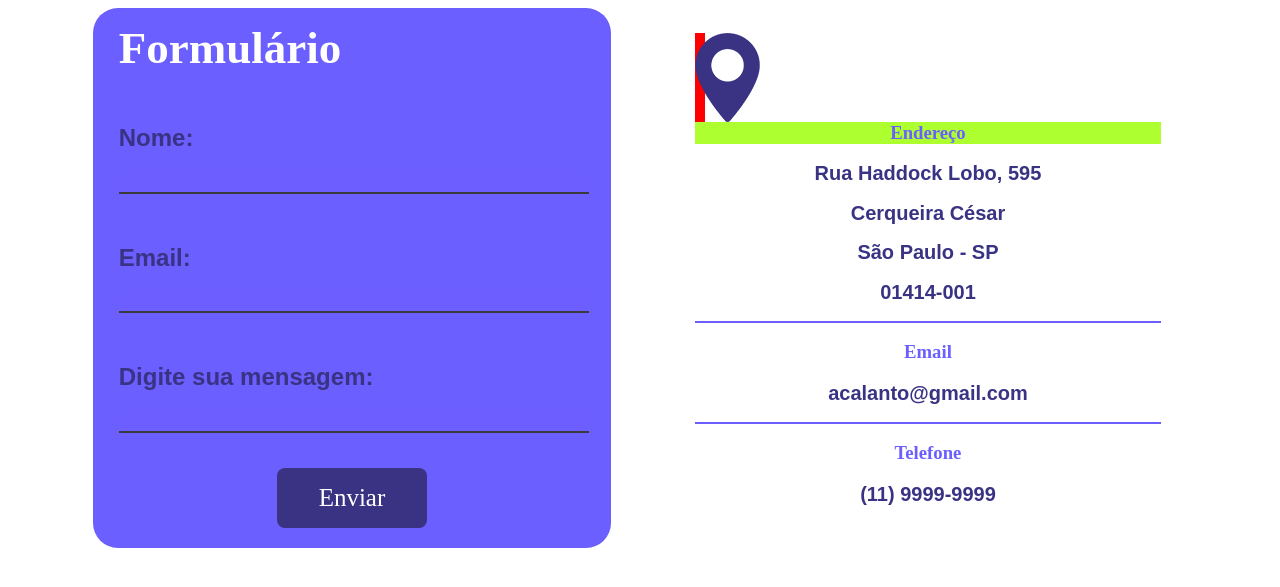
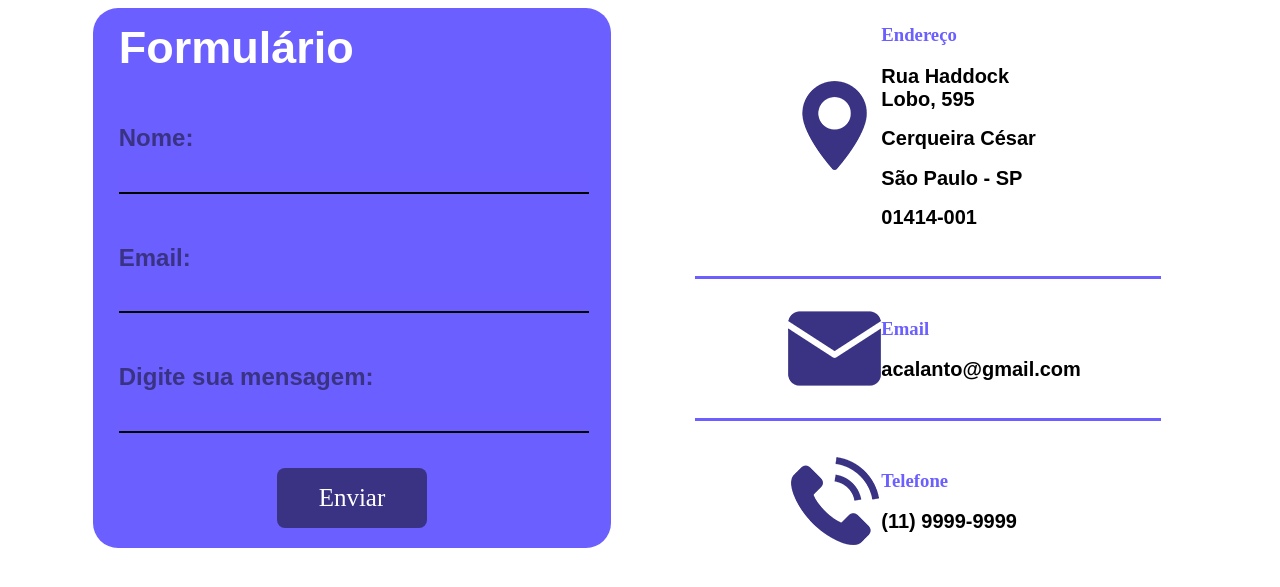
Before and after one commit to jvloliveiraa/Acalanto, a plain HTML site: page Site Institucional/HTML/Contato.html in a window 1280 px wide. Shown: the part 111-698 px from the top of the page. Drawn offline with Linux system fonts and the light colour scheme.

Commit message:
gg página contato

```diff
--- a/Site Institucional/CSS/Estilo.css
+++ b/Site Institucional/CSS/Estilo.css
@@ -309,6 +309,7 @@ h2{
     color: white;
     font-size: 45px;
     margin: auto;
+    font-family: Arial, Helvetica, sans-serif;
 }
 
 .card_informacoes{
@@ -363,16 +364,15 @@ h2{
 .card_informacoes .label h2{
     font-size: 20px;
     font-family: Arial, Helvetica, sans-serif;
-    display: flex;
-    justify-content: center;
+    color: black;
+
 }
 
-.card_informacoes .label h3{
-    display: flex;
-    justify-content: center;
-}
+/* .card_informacoes .label h3{
 
-.card_informacoes #div_email{
+} */
+
+ /* .card_informacoes #div_email{
     border-top: 2px solid #6c5eff;
     border-bottom: 2px solid #6c5eff;
 }
@@ -386,32 +386,57 @@ h2{
     margin-top: 0;
     display: flex;
     justify-content: center;
+} */
+
+
+/* Imagem */
+.card_informacoes .label .div_img_loca{
+    display: flex;
+    width: 20%;
+    margin: auto;
+    justify-content: center;
+    margin-right: 0;
 }
 
-/* Imagem */
-.card_informacoes #div_img_loca{
-    display: flex;
-    background-color: red;
-    width: 10px;
-    align-self: flex-end;
+.card_informacoes .label .label_info{
+    width: 40%;
+    margin: auto;
+    margin-left: 0;
+    margin-top: 20px;
+    margin-bottom: 20px;
 }
 
-.card_informacoes #div_email{
+.card_informacoes #bordas_email{
+    border-top: 3px solid #6c5eff;
+    border-bottom: 3px solid #6c5eff;
+}
+
+.card_informacoes .label{
+    display: flex;
+    flex-direction: row;
+    justify-content: center;
+    align-items: center;
+    margin-top: 5px;
+    margin-bottom: 5px;
+}
+
+.card_informacoes .label .div_img_em{
     margin-top: 0;
     margin-bottom: 0;
 }
-.card_informacoes #div_telefone{
+/* .card_informacoes #div_telefone{
     margin-top: 0;
-}
+} */
 
 .label_formulario input{
     width: 100%;
     border: 0;
-    border-bottom: 2px solid rgb(59, 58, 58);
+    border-bottom: 2px solid black;
     outline: none; /* Remove as bordas ao clicar na input */
     min-width: 180px; /* O mínimo da largura que pode chegar o input é 180 */
     font-size: 16px;
     background-color: #6c5eff;
+    color: white;
 }
 
 /* Fim Contato */
--- a/Site Institucional/HTML/Contato.html
+++ b/Site Institucional/HTML/Contato.html
@@ -1,5 +1,6 @@
 <!DOCTYPE html>
 <html lang="pt">
+
 <head>
     <meta charset="UTF-8">
     <meta http-equiv="X-UA-Compatible" content="IE=edge">
@@ -8,6 +9,7 @@
     <script src="../JavaScript/Funcionalidade.js"></script>
     <title>Acalanto - Contato</title>
 </head>
+
 <body>
     <div class="header">
         <div class="container">
@@ -48,24 +50,45 @@
             </div>
 
             <div class="card_informacoes">
-                <div class="label" id="div_endereco">
-                    <div id="div_img_loca"><img src="../img/Icon_localizaçao.png"></div>
+                <div class="label">
+
+                    <div class="div_img_loca">
+                        <img src="../img/Icon_localizaçao.png">
+                    </div>
+
+                    <div class="label_info">
                         <h3> Endereço </h3>
                         <h2> Rua Haddock Lobo, 595 </h2>
                         <h2> Cerqueira César </h2>
                         <h2> São Paulo - SP </h2>
                         <h2> 01414-001 </h2>
                     </div>
-                <div class="label" id="div_email">
+
+                </div>
+                <div class="label" id="bordas_email">
+                    <div class="div_img_loca">
+                        <img src="../img/Icon_email.png">
+                    </div>
+
+                    <div class="label_info">
                         <h3> Email </h3>
                         <h2> acalanto@gmail.com </h2>
                     </div>
-                <div class="label" id="div_telefone">
+
+                </div>
+                <div class="label">
+                    <div class="div_img_loca">
+                        <img src="../img/Icon_telefone.png">
+                    </div>
+                    <div class="label_info">
                         <h3> Telefone </h3>
                         <h2> (11) 9999-9999</h2>
                     </div>
                 </div>
             </div>
         </div>
+    </div>
+    </div>
 </body>
+
 </html>
```
Lines whose indentation alone changed are shown as unchanged.
